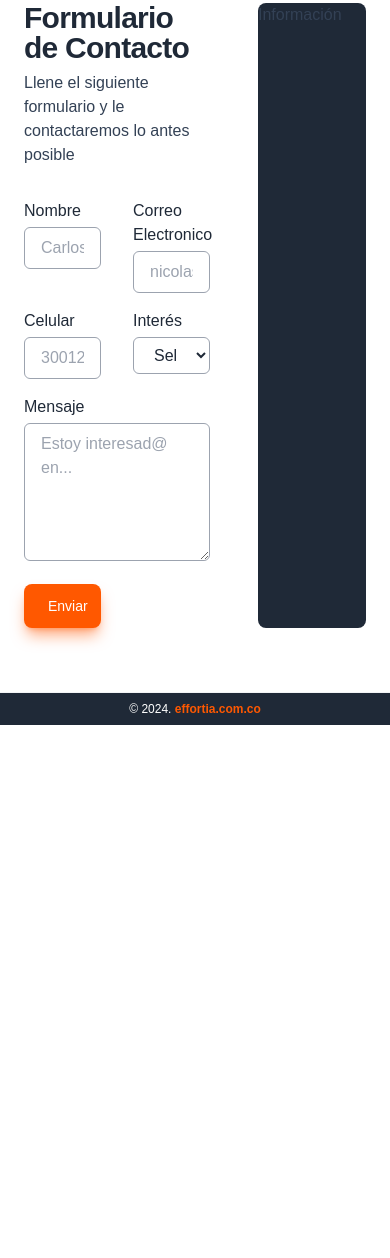
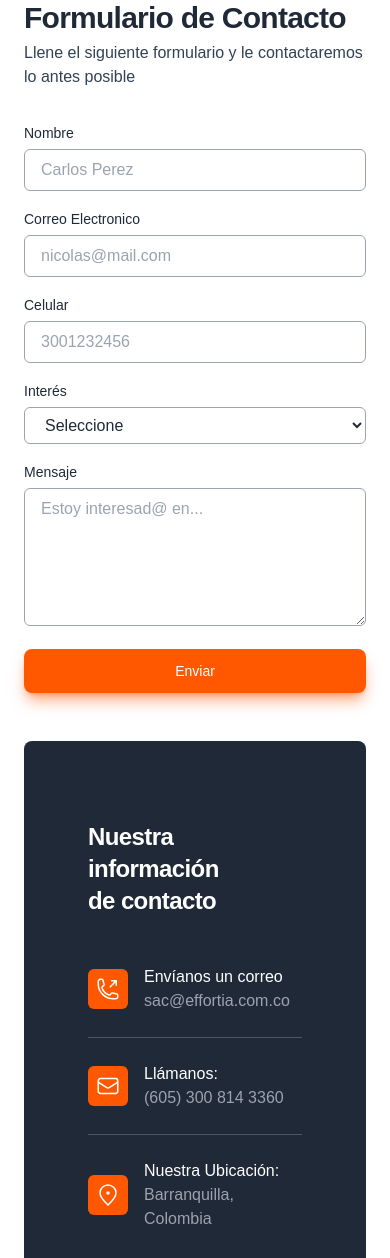
Before and after one commit to cadelbarre/effortia-solutions-landing-page, an Astro site: page / in a window 390 px wide. Shown: the part 5231-6489 px from the top of the page. Before the commit the page ends 5956 px from the top, so only its background shows below. Built offline with nearby package versions, Linux system fonts and the light colour scheme; Astro itself is replaced by a stand-in of ours.

Commit message:
Add components contact

```diff
--- /dev/null
+++ b/src/components/aside-contact.astro
@@ -0,0 +1,79 @@
+---
+import { email, telefono, ubicacion } from "@assets/business-data.json";
+---
+
+<h3 class="text-2xl font-extrabold -tracking-wide mb-6 text-balance">
+    Nuestra información de contacto
+</h3>
+<div class="flex items-center gap-4 py-6">
+    <div class="p-2 bg-primary rounded-md">
+        <svg
+            xmlns="http://www.w3.org/2000/svg"
+            fill="none"
+            viewBox="0 0 24 24"
+            stroke-width="1.5"
+            stroke="currentColor"
+            class="w-6 h-6"
+        >
+            <path
+                stroke-linecap="round"
+                stroke-linejoin="round"
+                d="M20.25 3.75v4.5m0-4.5h-4.5m4.5 0-6 6m3 12c-8.284 0-15-6.716-15-15V4.5A2.25 2.25 0 0 1 4.5 2.25h1.372c.516 0 .966.351 1.091.852l1.106 4.423c.11.44-.054.902-.417 1.173l-1.293.97a1.062 1.062 0 0 0-.38 1.21 12.035 12.035 0 0 0 7.143 7.143c.441.162.928-.004 1.21-.38l.97-1.293a1.125 1.125 0 0 1 1.173-.417l4.423 1.106c.5.125.852.575.852 1.091V19.5a2.25 2.25 0 0 1-2.25 2.25h-2.25Z"
+            ></path>
+        </svg>
+    </div>
+    <div class="flex flex-col">
+        <h4>Envíanos un correo</h4>
+        <h5 class="text-gray-400">{email}</h5>
+    </div>
+</div>
+<div class="flex items-center gap-4 border-t py-6 border-gray-600">
+    <div class="p-2 bg-primary rounded-md">
+        <svg
+            xmlns="http://www.w3.org/2000/svg"
+            fill="none"
+            viewBox="0 0 24 24"
+            stroke-width="1.5"
+            stroke="currentColor"
+            class="w-6 h-6"
+        >
+            <path
+                stroke-linecap="round"
+                stroke-linejoin="round"
+                d="M21.75 6.75v10.5a2.25 2.25 0 0 1-2.25 2.25h-15a2.25 2.25 0 0 1-2.25-2.25V6.75m19.5 0A2.25 2.25 0 0 0 19.5 4.5h-15a2.25 2.25 0 0 0-2.25 2.25m19.5 0v.243a2.25 2.25 0 0 1-1.07 1.916l-7.5 4.615a2.25 2.25 0 0 1-2.36 0L3.32 8.91a2.25 2.25 0 0 1-1.07-1.916V6.75"
+            ></path>
+        </svg>
+    </div>
+    <div class="flex flex-col">
+        <h4>Llámanos:</h4>
+        <h5 class="text-gray-400">{telefono}</h5>
+    </div>
+</div>
+
+<div class="flex items-center gap-4 border-t py-6 border-gray-600">
+    <div class="p-2 bg-primary rounded-md">
+        <svg
+            width="24px"
+            height="24px"
+            stroke-width="1.5"
+            viewBox="0 0 24 24"
+            fill="none"
+            xmlns="http://www.w3.org/2000/svg"
+            color="currentColor"
+            ><path
+                d="M20 10C20 14.4183 12 22 12 22C12 22 4 14.4183 4 10C4 5.58172 7.58172 2 12 2C16.4183 2 20 5.58172 20 10Z"
+                stroke="currentColor"
+                stroke-width="1.5"></path><path
+                d="M12 11C12.5523 11 13 10.5523 13 10C13 9.44772 12.5523 9 12 9C11.4477 9 11 9.44772 11 10C11 10.5523 11.4477 11 12 11Z"
+                fill="currentColor"
+                stroke="currentColor"
+                stroke-width="1.5"
+                stroke-linecap="round"
+                stroke-linejoin="round"></path></svg
+        >
+    </div>
+    <div class="flex flex-col">
+        <h4>Nuestra Ubicación:</h4>
+        <h5 class="text-gray-400">{ubicacion}</h5>
+    </div>
+</div>
--- a/src/components/contact.astro
+++ b/src/components/contact.astro
@@ -1,14 +1,13 @@
 ---
 import Section from "@components/ui/section.astro";
 import Title from "@components/ui/title.astro";
-import Button from "@components/ui/button.astro";
 
-const inputCSS =
-    "w-full py-2 px-4 bg-transparent outline-none border border-gray-400 rounded-md";
+import AsideContact from "@components/aside-contact.astro";
+import FormContact from "@components/form-contact.astro";
 ---
 
-<Section className="grid grid-cols-5 gap-12">
-    <div class="col-span-3">
+<Section className="grid lg:grid-cols-5 gap-12">
+    <div class="md:col-span-3">
         <header class="space-y-2">
             <Title text="Formulario de Contacto" />
             <p>
@@ -16,84 +15,9 @@ const inputCSS =
                 posible
             </p>
         </header>
-        <fieldset>
-            <form class="grid grid-cols-2 gap-x-8 gap-y-4 mt-8" id="form">
-                <label class="block text-gray-800 space-y-1">
-                    <span class="font-medium">Nombre</span>
-                    <input
-                        type="text"
-                        id="nombre"
-                        name="nombre"
-                        placeholder="Carlos Perez"
-                        required
-                        class={inputCSS}
-                    />
-                </label>
-
-                <label class="block text-gray-800 space-y-1">
-                    <span class="font-medium">Correo Electronico</span>
-                    <input
-                        type="email"
-                        id="email"
-                        name="email"
-                        placeholder="nicolas@mail.com"
-                        required
-                        class={inputCSS}
-                    />
-                </label>
-
-                <label class="block text-gray-800 space-y-1">
-                    <span class="font-medium">Celular</span>
-                    <input
-                        type="text"
-                        id="celular"
-                        name="celular"
-                        placeholder="3001232456"
-                        required
-                        class={inputCSS}
-                    />
-                </label>
-
-                <label class="block text-gray-800 space-y-1">
-                    <span class="font-medium">Interés</span>
-                    <select name="interes" id="interes" class={inputCSS}>
-                        <option value="">Seleccione</option>
-                        <option value="Desarrollo Web">Desarrollo Web</option>
-                        <option value="ecommerce">E-commerce</option>
-                        <option value="Aplicacion web">Aplicación Web</option>
-                        <option value="Asesoría Profesional"
-                            >Asesoría Profesional</option
-                        >
-                    </select>
-                </label>
-
-                <label class="block text-gray-800 space-y-1 col-span-2">
-                    <span class="font-medium">Mensaje</span>
-                    <textarea
-                        cols="10"
-                        rows="5"
-                        id="mensaje"
-                        name="mensaje"
-                        placeholder="Estoy interesad@ en..."
-                        required
-                        class={inputCSS}></textarea>
-                </label>
-
-                <Button>Enviar</Button>
-            </form>
-        </fieldset>
+        <FormContact />
     </div>
-    <div class="col-span-2 bg-gray-800 rounded-lg">
-        <h3>Información</h3>
+    <div class="text-white md:col-span-2 bg-gray-800 rounded-lg py-20 px-16">
+        <AsideContact />
     </div>
 </Section>
-
-<script>
-    const form = document.querySelector("#form");
-    form?.addEventListener("submit", (e) => {
-        e.preventDefault();
-        const target = e.target;
-
-        const data = Object.fromEntries(new FormData(target));
-    });
-</script>
--- /dev/null
+++ b/src/components/form-contact.astro
@@ -0,0 +1,90 @@
+---
+import Button from "@components/ui/button.astro";
+
+const inputCSS =
+    "w-full py-2 px-4 bg-transparent outline-none border border-gray-400 rounded-md";
+---
+
+<fieldset>
+    <form
+        class="flex flex-col md:grid md:grid-cols-2 gap-x-8 gap-y-4 mt-8"
+        id="form"
+    >
+        <label class="block text-gray-800 space-y-1">
+            <span class="font-medium md:text-base text-sm">Nombre</span>
+            <input
+                type="text"
+                id="nombre"
+                name="nombre"
+                placeholder="Carlos Perez"
+                required
+                class={inputCSS}
+            />
+        </label>
+
+        <label class="block text-gray-800 space-y-1">
+            <span class="font-medium md:text-base text-sm"
+                >Correo Electronico</span
+            >
+            <input
+                type="email"
+                id="email"
+                name="email"
+                placeholder="nicolas@mail.com"
+                required
+                class={inputCSS}
+            />
+        </label>
+
+        <label class="block text-gray-800 space-y-1">
+            <span class="font-medium md:text-base text-sm">Celular</span>
+            <input
+                type="text"
+                id="celular"
+                name="celular"
+                placeholder="3001232456"
+                required
+                class={inputCSS}
+            />
+        </label>
+
+        <label class="block text-gray-800 space-y-1">
+            <span class="font-medium md:text-base text-sm">Interés</span>
+            <select name="interes" id="interes" class={inputCSS}>
+                <option value="">Seleccione</option>
+                <option value="Desarrollo Web">Desarrollo Web</option>
+                <option value="ecommerce">E-commerce</option>
+                <option value="Aplicacion web">Aplicación Web</option>
+                <option value="Asesoría Profesional"
+                    >Asesoría Profesional</option
+                >
+            </select>
+        </label>
+
+        <label class="block text-gray-800 space-y-1 col-span-2">
+            <span class="font-medium md:text-base text-sm">Mensaje</span>
+            <textarea
+                cols="10"
+                rows="5"
+                id="mensaje"
+                name="mensaje"
+                placeholder="Estoy interesad@ en..."
+                required
+                class={inputCSS}></textarea>
+        </label>
+
+        <div class="col-span-2 md:col-span-1">
+            <Button className="w-full">Enviar</Button>
+        </div>
+    </form>
+</fieldset>
+
+<script>
+    const form = document.querySelector("#form");
+    form?.addEventListener("submit", (e) => {
+        e.preventDefault();
+        const target = e.target;
+
+        const data = Object.fromEntries(new FormData(target));
+    });
+</script>
```
